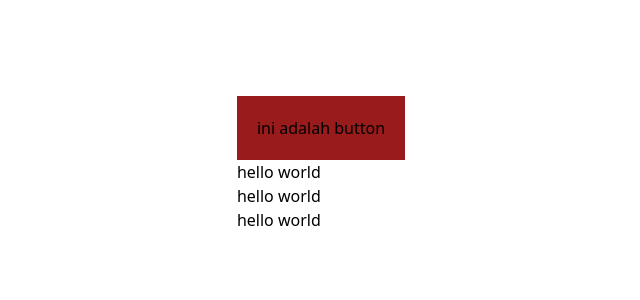
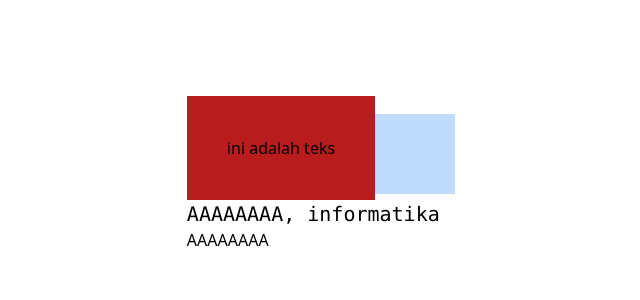
Before and after one commit to Igprad01/React-Js-Learn, a React (Vite) app: page / in a window 1280 px wide. Shown: the top 300 px of the page, without its empty margins (299-939 px from the left). Built offline with nearby package versions, Linux system fonts and the light colour scheme.

Commit message:
add props

```diff
--- a/src/App.jsx
+++ b/src/App.jsx
@@ -1,26 +1,35 @@
 import React from 'react'
 
-function Button() {
-  return(
-    <button className='px-5 py-5 bg-red-800'>ini adalah button</button>
-  );
+
+const ButtonA = (props) => {
+  return (
+    <button className={`px-10 py-10 ${props.variant}`}>{props.Teks}</button>
+  )
 }
 
-function Teks() {
+const Teks = () => {
+  const props = {
+    nama: "AAAAAAAA",
+    jurusan: "informatika"
+  };
   return(
-    <h1>hello world</h1>
-  );
+    <div>
+      <h1 className={`font-mono text-xl`}>{props.nama}, {props.jurusan}</h1>
+      <h2>{props.nama}</h2>
+    </div>
+  )
 }
+
+
 
 
 function App() {
   return (
     <div className='flex justify-center items-center mt-24 mr-10'>
       <div>
-        <Button></Button>
-        <Teks></Teks>
-        <Teks></Teks>
-        <Teks></Teks>
+        <ButtonA variant = "bg-red-700" Teks = "ini adalah teks"/>
+        <ButtonA variant = "bg-blue-200" />
+        <Teks />
       </div>
     </div>
   )
--- a/src/css/input.css
+++ /dev/null
@@ -1,3 +0,0 @@
-@tailwind base;
-@tailwind components;
-@tailwind utilities;
```
